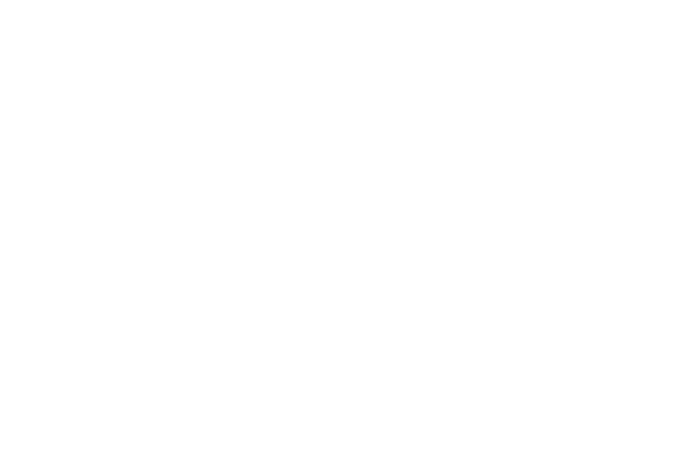
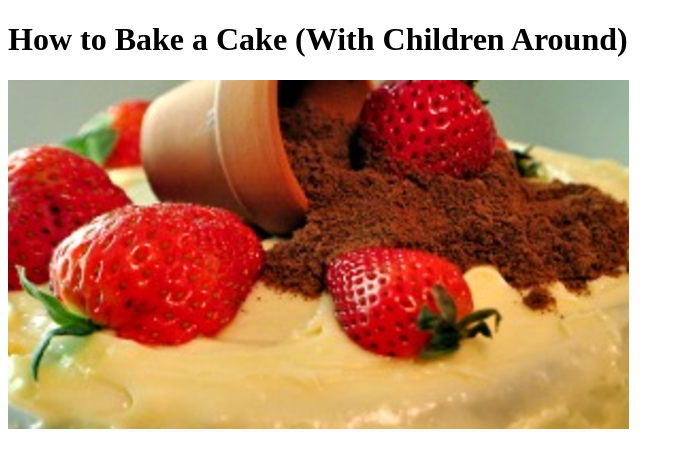
Before and after one commit to Gevoooo/odin-recipes, a plain HTML site: page recipes/cakewithchildren.html in a window 1280 px wide. Shown: the whole page, without its empty margins (0-684 px from the left). Drawn offline with Linux system fonts and the light colour scheme.

Commit message:
feat: add header and cake image to cake page

```diff
--- a/recipes/cakewithchildren.html
+++ b/recipes/cakewithchildren.html
@@ -6,6 +6,7 @@
     <title>How to Bake a Cake (With Children Around) | The Odin Project</title>
 </head>
 <body>
-
+    <h1>How to Bake a Cake (With Children Around)</h1>
+    <img src="../images/cakewithchildren.png" alt="Photo of a cake topping that looks like a knocked over potted strawberry plant.">
 </body>
 </html>
```
